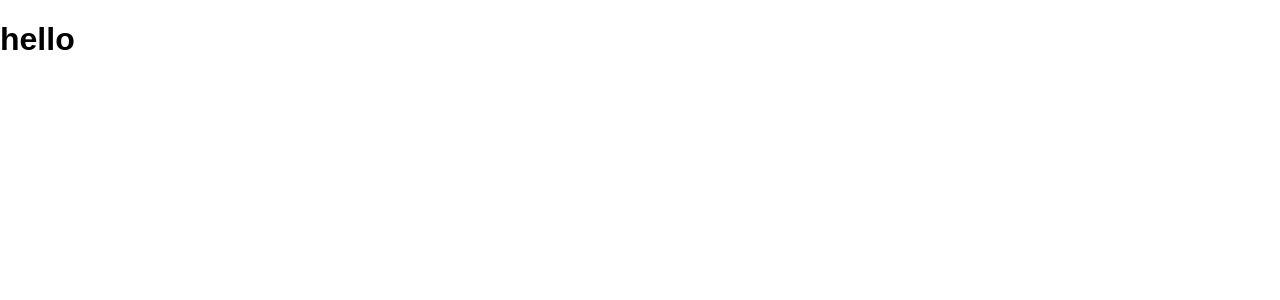
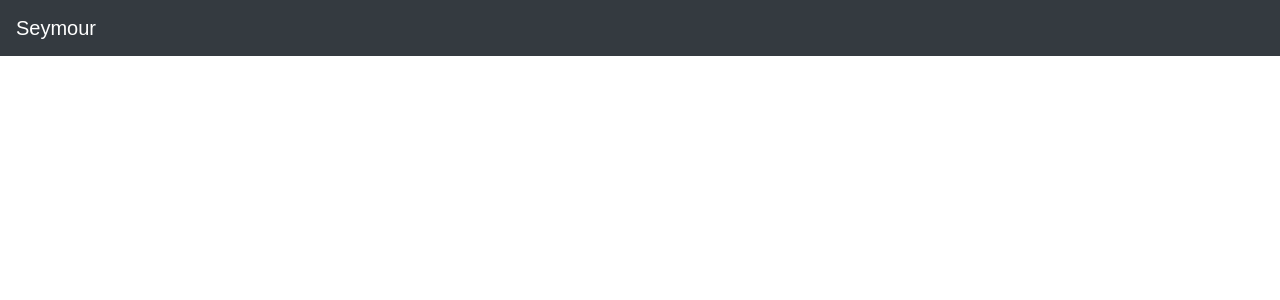
Before and after one commit to VadimBrodsky/seymour, a React (Create React App) app: page / in a window 1280 px wide. Shown: the top 300 px of the page. Built offline with nearby package versions, Linux system fonts and the light colour scheme.

Commit message:
Add bootsrap and navbar

```diff
--- a/public/index.html
+++ b/public/index.html
@@ -10,6 +10,7 @@
     -->
     <link rel="manifest" href="%PUBLIC_URL%/manifest.json">
     <link rel="shortcut icon" href="%PUBLIC_URL%/favicon.ico">
+    <link rel="stylesheet" href="https://maxcdn.bootstrapcdn.com/bootstrap/4.0.0/css/bootstrap.min.css" integrity="sha384-Gn5384xqQ1aoWXA+058RXPxPg6fy4IWvTNh0E263XmFcJlSAwiGgFAW/dAiS6JXm" crossorigin="anonymous">
     <!--
       Notice the use of %PUBLIC_URL% in the tags above.
       It will be replaced with the URL of the `public` folder during the build.
--- a/src/components/App.js
+++ b/src/components/App.js
@@ -1,9 +1,14 @@
-import React, { Component } from 'react';
+import React, { Fragment, Component } from 'react';
 import './App.css';
+import Navbar from './Navbar';
 
 class App extends Component {
   render() {
-    return <h1>hello</h1>;
+    return (
+      <Fragment>
+        <Navbar />
+      </Fragment>
+    );
   }
 }
 
--- /dev/null
+++ b/src/components/Navbar.js
@@ -0,0 +1,7 @@
+import React from 'react';
+
+export default () => (
+  <nav className="navbar navbar-dark bg-dark">
+    <span className="navbar-brand mb-0 h1">Seymour</span>
+  </nav>
+);
```
